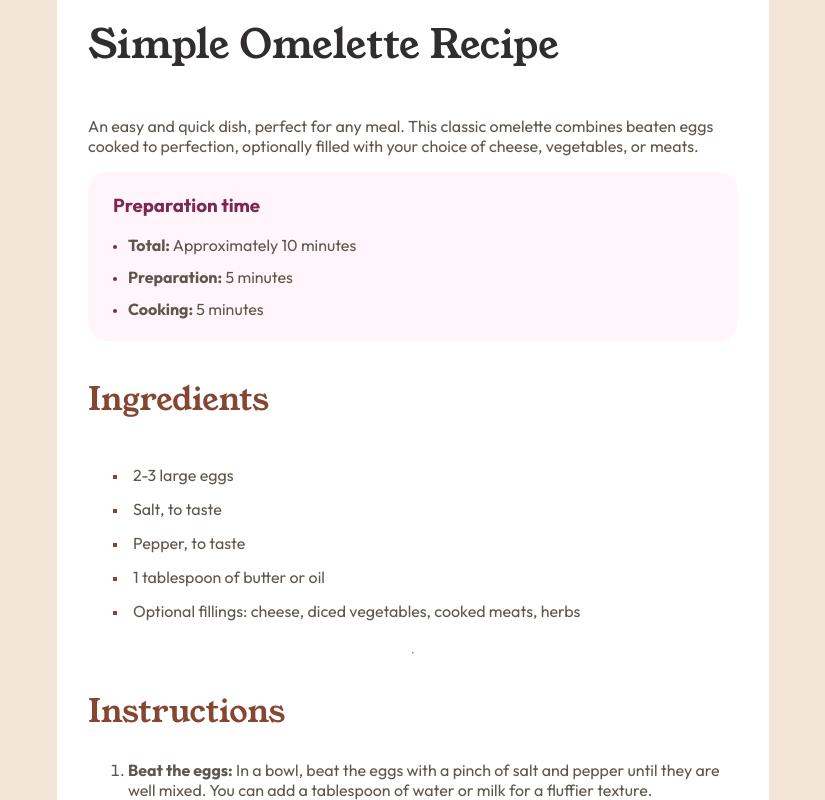
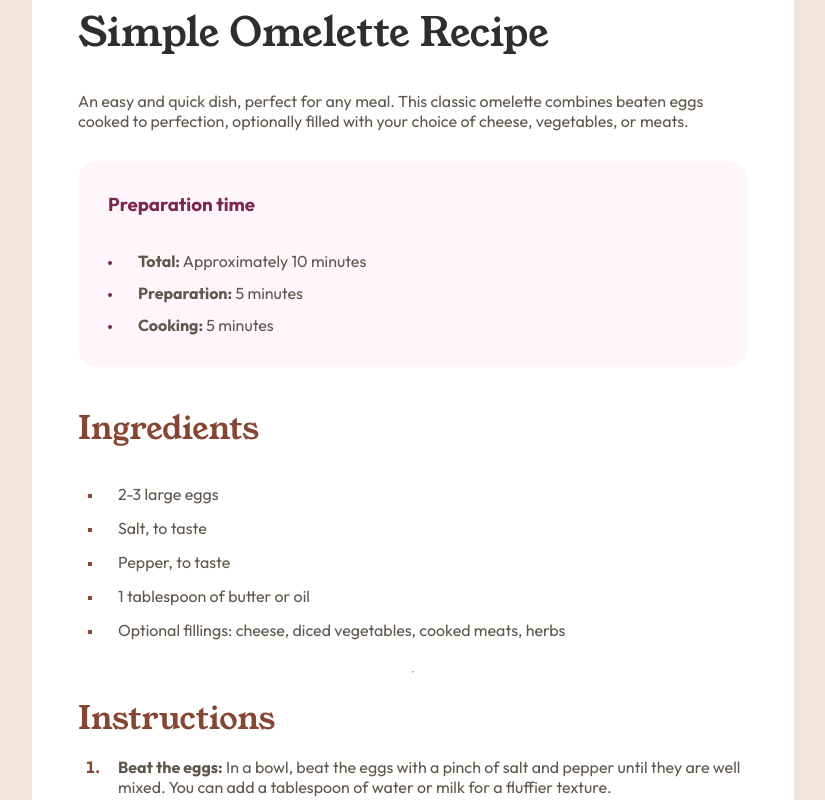
Before and after one commit to FrankHukka/resepti, a plain HTML site: page index.html in a window 1280 px wide. Shown: the top 800 px of the page, without its empty margins (227-1052 px from the left). Drawn offline with Linux system fonts and the light colour scheme.

Commit message:
Updating style.css

```diff
--- a/style.css
+++ b/style.css
@@ -34,7 +34,7 @@ main {
     padding: 30px;
     border: 1px solid white;
     border-radius: 30px;
-    max-width: 650px;
+    max-width: 700px;
     text-align: start;
     margin: 100px;
     position: relative;
@@ -46,6 +46,7 @@ h1 {
     font-family: "Young Serif", serif;
     font-weight: 400;
     font-size: 2.5rem;
+    margin: 15px;
 }
 
 h2 {
@@ -53,6 +54,7 @@ h2 {
     color: hsl(14, 45%, 36%); /*nutmeg*/
     font-size: 2rem;
     font-weight: 400;
+    margin: 15px;
 }
 
 h3 {
@@ -60,6 +62,10 @@ h3 {
     font-weight: 700;
     padding: 5px 25px;
     margin: 10px 0 0;
+}
+
+p {
+    margin: 15px;
 }
 
 p, li, td {
@@ -73,9 +79,12 @@ p, li, td {
     background-color: hsl(330, 100%, 98%); /*rose white*/
     border-radius: 20px;
     line-height: 2;
+    margin: 15px;
+    padding: 10px 5px;
+    align-content: space-around;
 }
-.preptime ul {
-    margin: 0 0 16px;
+.preptime li {
+    padding-left: 15px;
 }
 
 .preptime li::marker {
@@ -89,13 +98,23 @@ p, li, td {
 
 .ingredients li {
     list-style-type: square;
-    padding: 1px 5px;
+    padding: 1px 15px;
 }
 
 .ingredients li::marker {
     color: hsl(14, 45%, 36%);
     font-size: 0.75em;
     margin: 20px;
+}
+
+.instructions li {
+    margin: 10px 0;
+    padding-left: 15px;
+}
+
+.instructions li::marker {
+    font-weight: 700;
+    color: hsl(14, 45%, 36%);
 }
 
 footer {
```
